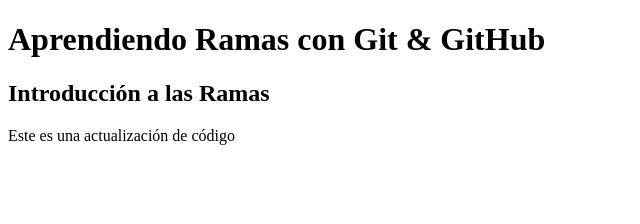
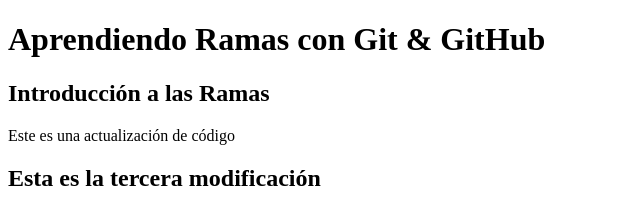
Before and after one commit to shecidxd/ramas-git-fullstack, a plain HTML site: page index.html in a window 1280 px wide. Shown: the whole page, without its empty margins (0-640 px from the left). Drawn offline with Linux system fonts and the light colour scheme.

Commit message:
tercera modificación

```diff
--- a/index.html
+++ b/index.html
@@ -9,5 +9,7 @@
     <h1>Aprendiendo Ramas con Git & GitHub</h1>
     <h2>Introducción a las Ramas</h2>
     <p>Este es una actualización de código</p>
+
+    <h2>Esta es la tercera modificación</h2>
 </body>
 </html>
```
